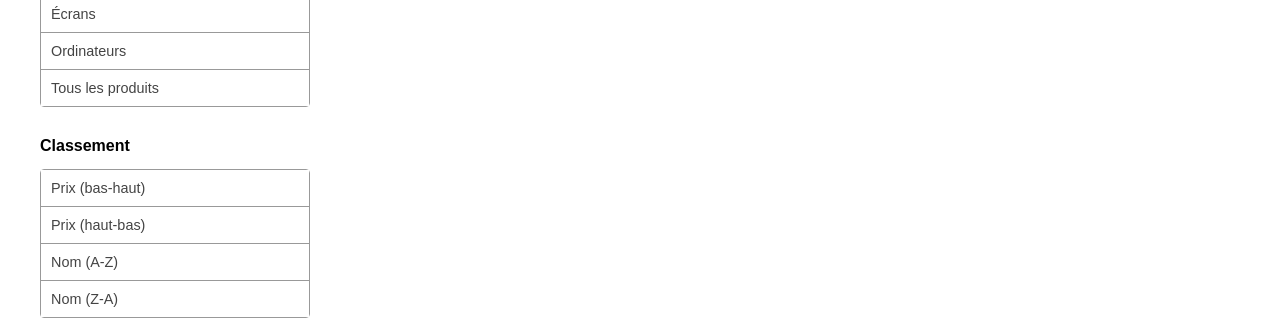
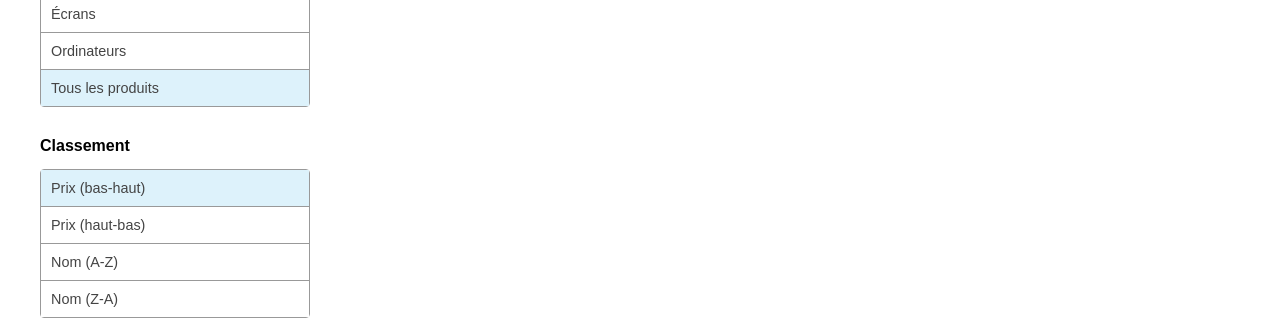
Before and after one commit to nmhjoyal/LOG4420, a React (Create React App) app in the folder TP5/client/: page /products in a window 1280 px wide. Shown: the part 201-521 px from the top of the page. Built offline with nearby package versions, Linux system fonts and the light colour scheme; no server answers.

Commit message:
cat + sort selected

```diff
--- a/TP5/client/src/ProductsComponent/ProductsComponent.js
+++ b/TP5/client/src/ProductsComponent/ProductsComponent.js
@@ -65,7 +65,7 @@ export function ProductsComponent() {
                     {categories.map(catObj =>
                         <button
                             key={catObj.id}
-                            className={cat===catObj.id ? "active" : ""}
+                            className={cat===catObj.id ? "selected" : ""}
                             data-category={catObj.id}
                             onClick={() => setCat(catObj.id)}
                         >
@@ -80,7 +80,7 @@ export function ProductsComponent() {
                     {sorts.map(sortObj =>
                         <button
                             key={sortObj.id}
-                            className={sort===sortObj.id ? "active" : ""}
+                            className={sort===sortObj.id ? "selected" : ""}
                             data-category={sortObj.id}
                             onClick={() => setSort(sortObj.id)}
                         >
```
